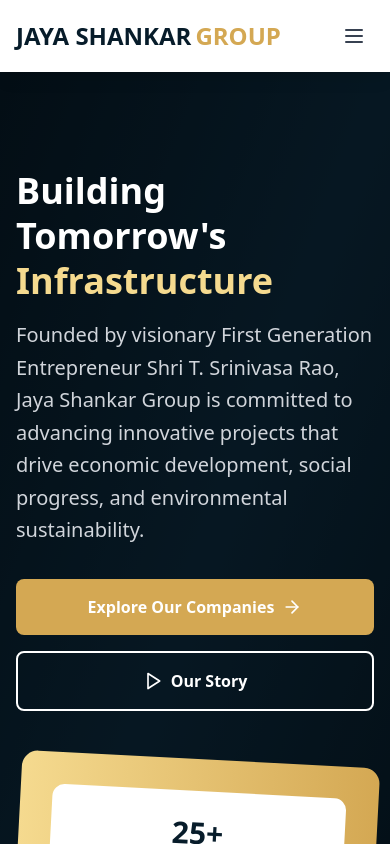
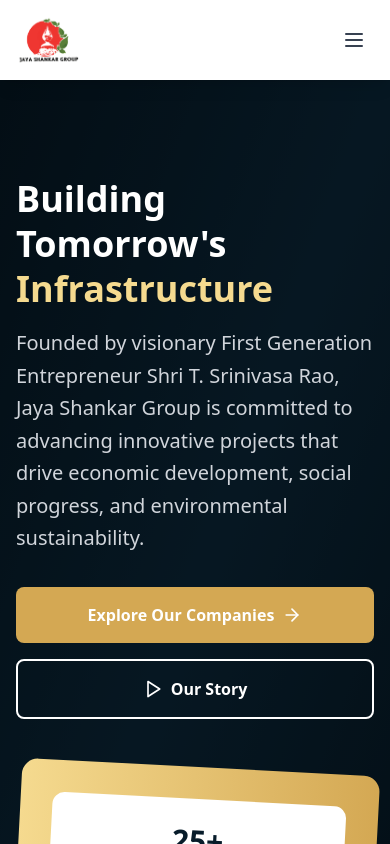
Before and after one commit to bhanu-katta/jayshankar-web, a React (Vite) app: page / in a window 390 px wide. Shown: the top 844 px of the page. Built offline with nearby package versions, Linux system fonts and the light colour scheme.

Commit message:
make usermanagement table responsive

```diff
--- a/src/components/Header.tsx
+++ b/src/components/Header.tsx
@@ -18,10 +18,12 @@
         <div className="flex justify-between items-center py-4">
           {/* Logo */}
           <div className="flex-shrink-0">
-            <h1 className="text-2xl font-bold text-navy-900">
-              <span className="text-navy-900">JAYA SHANKAR</span>
-              <span className="text-gold-600 ml-1">GROUP</span>
-            </h1>
+            <img
+              src="/JAYASHANKAR-GROUP.png"
+              alt="Jaya Shankar Group Logo"
+              className="h-12 w-auto"
+              style={{ maxHeight: 48 }}
+            />
           </div>
 
           {/* Desktop Navigation */}
```
Also changed, not shown: public/JAYASHANKAR-GROUP.png (added).
